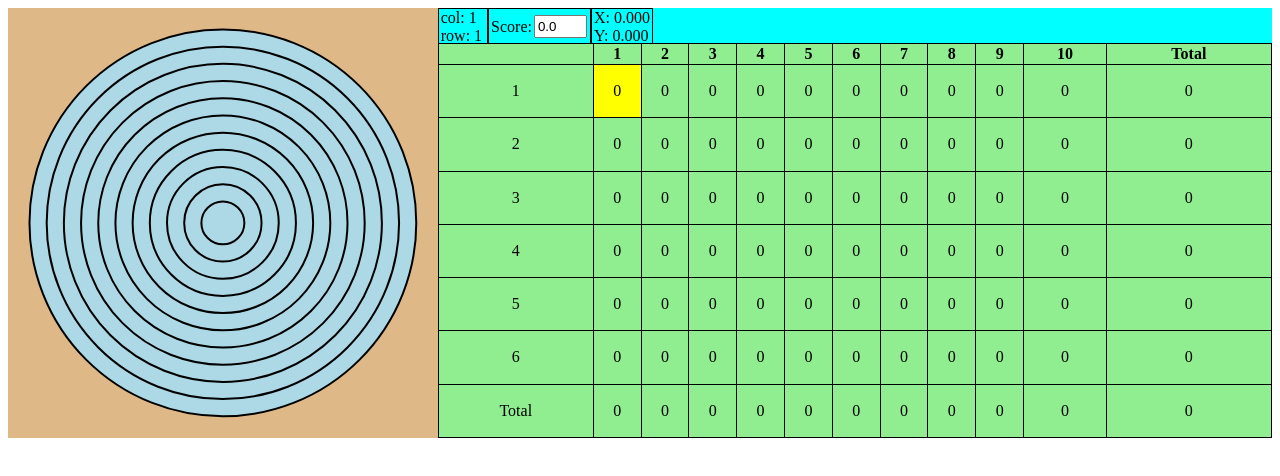
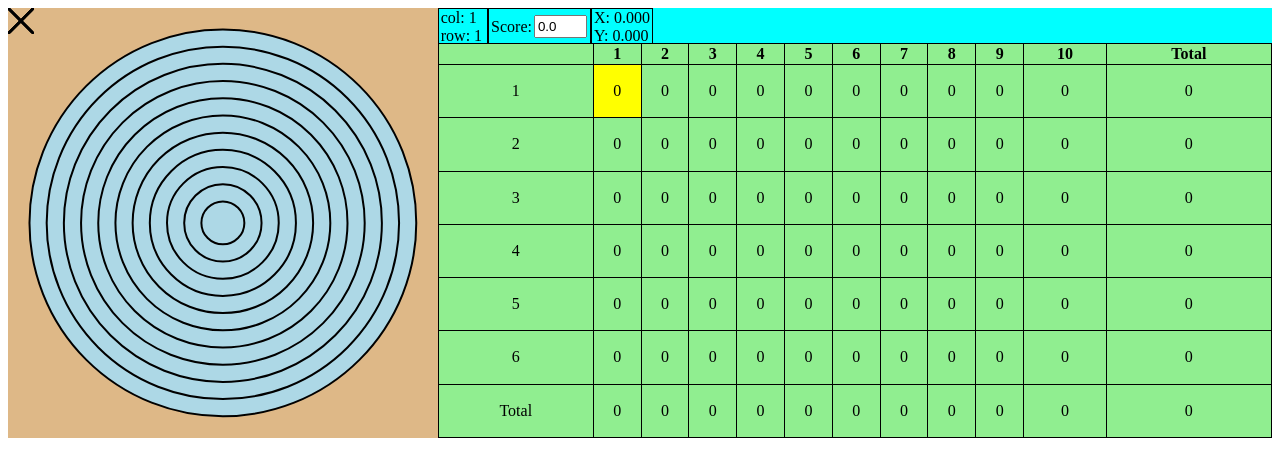
Before and after one commit to konbraphat51/Marksman, a Vue app: page / in a window 1280 px wide. Shown: the top 476 px of the page. Built offline with nearby package versions, Linux system fonts and the light colour scheme.

Commit message:
appropriate coordinates receiving

```diff
--- a/src/components/Mark.vue
+++ b/src/components/Mark.vue
@@ -21,10 +21,10 @@
 
 			<!-- bullet hole for selected -->
 			<BulletHole
-				v-for="(hole, index) in holesX"
+				v-for="(hole, index) in holes"
 				:key="index"
-				:x="holesX[index]"
-				:y="holesY[index]"
+				:x="hole.x"
+				:y="hole.y"
 			/>
 		</svg>
 	</div>
@@ -46,8 +46,7 @@ export default {
 	data() {
 		return {
 			radius: [45, 41, 37, 33, 29, 25, 21, 17, 13, 9, 5],
-			holesX: [],
-			holesY: [],
+			holes: [],
 		}
 	},
 	emits: ["clickedCoordinates"],
@@ -60,32 +59,35 @@ export default {
 			this.$emit("clickedCoordinates", {x: xRelative, y: yRelative})
 		},
 	},
-	computed: {
-		holes() {
-			let holes = []
+	watch: {
+		dataShot: {
+			handler() {
 				try {
 					if (this.rowSelected !== -1 && this.colSelected !== -1) {
-					holes = this.dataShot[this.rowSelected][this.colSelected]
+						this.holes = this.dataShot[this.rowSelected][this.colSelected]
 					} else if (this.rowSelected === -1 && this.colSelected !== -1) {
+						this.holes = []
 						for (let r = 0; r < this.dataShot.length; r++) {
-						holes.push(this.dataShot[r][this.colSelected])
+							this.holes.push(this.dataShot[r][this.colSelected])
 						}
 					} else if (this.rowSelected !== -1 && this.colSelected === -1) {
+						this.holes = []
 						for (let c = 0; c < this.dataShot[0].length; c++) {
-						holes.push(this.dataShot[this.rowSelected][c])
+							this.holes.push(this.dataShot[this.rowSelected][c])
 						}
 					} else {
+						this.holes = []
 						for (let r = 0; r < this.dataShot.length; r++) {
 							for (let c = 0; c < this.dataShot[0].length; c++) {
-							holes.push(this.dataShot[r][c])
+								this.holes.push(this.dataShot[r][c])
 							}
 						}
 					}
 				} catch (e) {
-				holes = []
+					this.holes = []
 				}
-
-			return holes
+			},
+			deep: true,
 		},
 	},
 }
```
Lines whose indentation alone changed are shown as unchanged.
